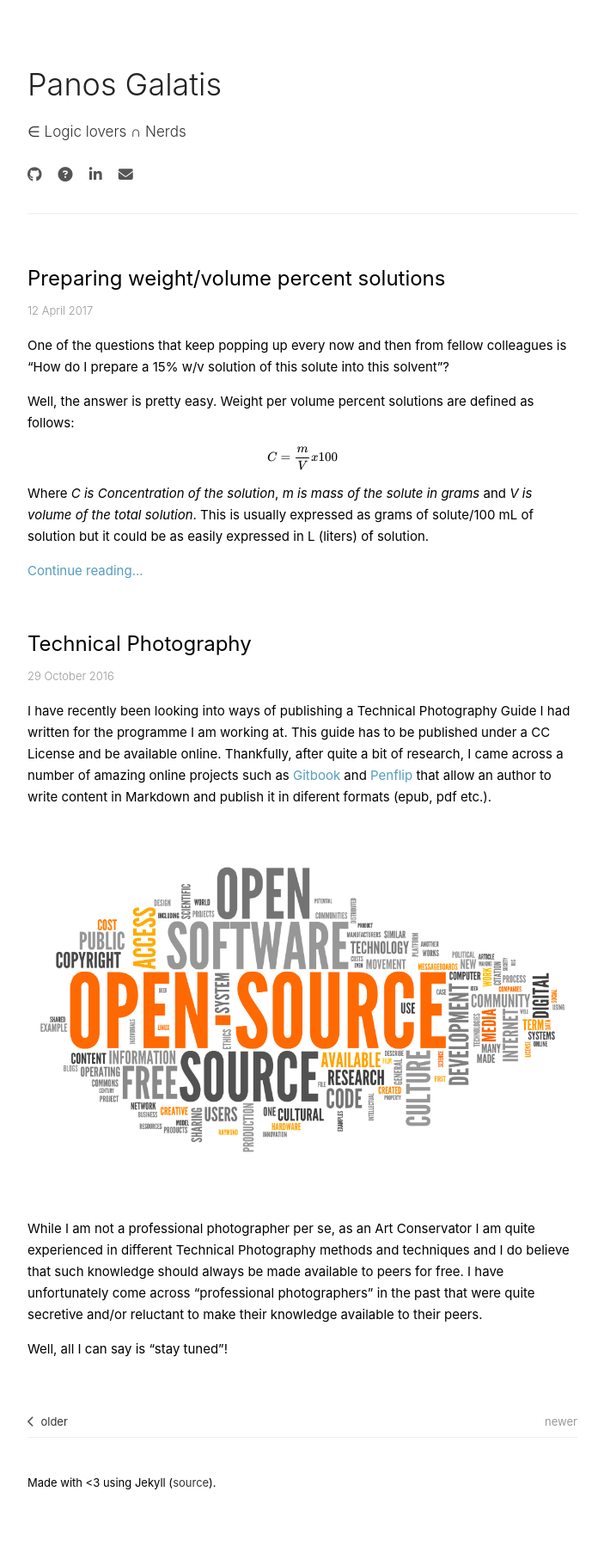
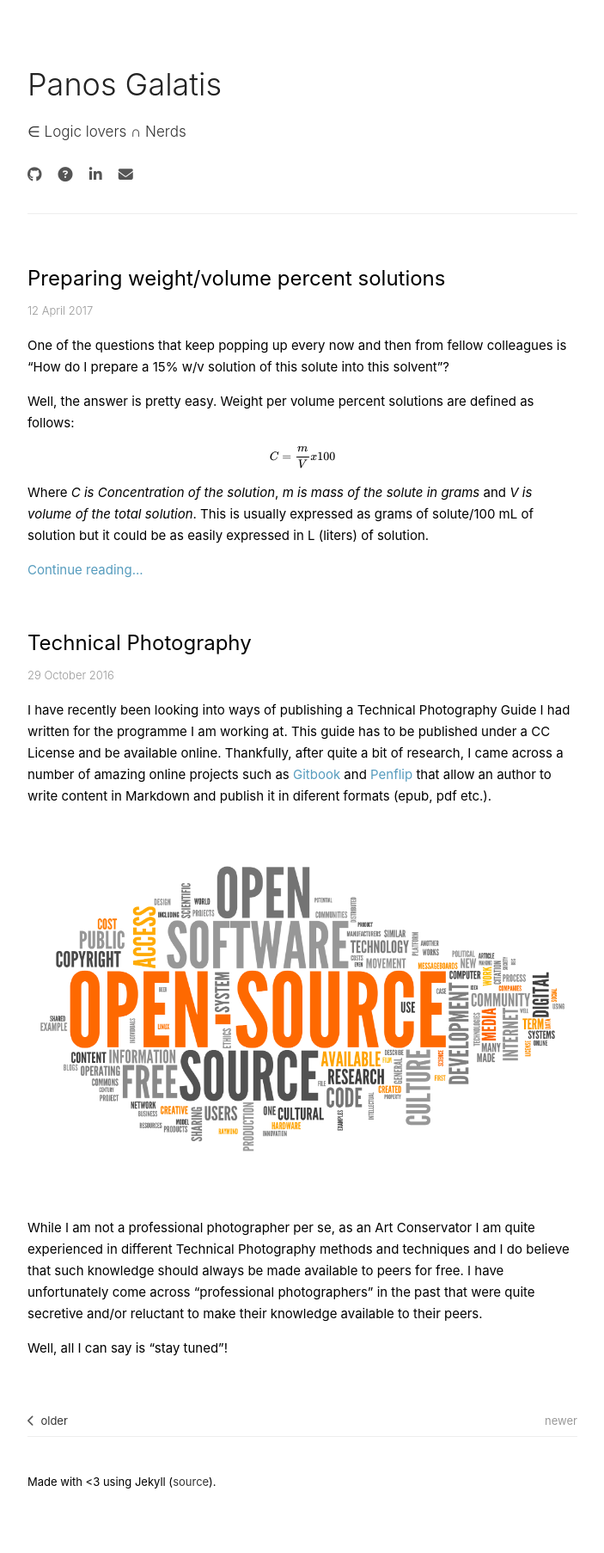
Before and after one commit to pgalatis/pgalatis.github.io, a Jekyll site: the page built from index.html, in a window 1280 px wide. Shown: the whole page at 86% size, without its empty margins (288-991 px from the left). Built offline with Jekyll 4.4.1, drawn with Linux system fonts in a browser that asks for light colours; nearby versions of some CDN libraries; formulas are drawn with MathJax 3; the list of posts is cut into pages by our own code.

Commit message:
Update style.css

```diff
--- a/css/style.css
+++ b/css/style.css
@@ -107,7 +107,7 @@ p.timestamp {
 }
 
 .MathJax {
-	font-size: 15px !important;
+	font-size: 14px !important;
 }
 
 header.top:after {
```
